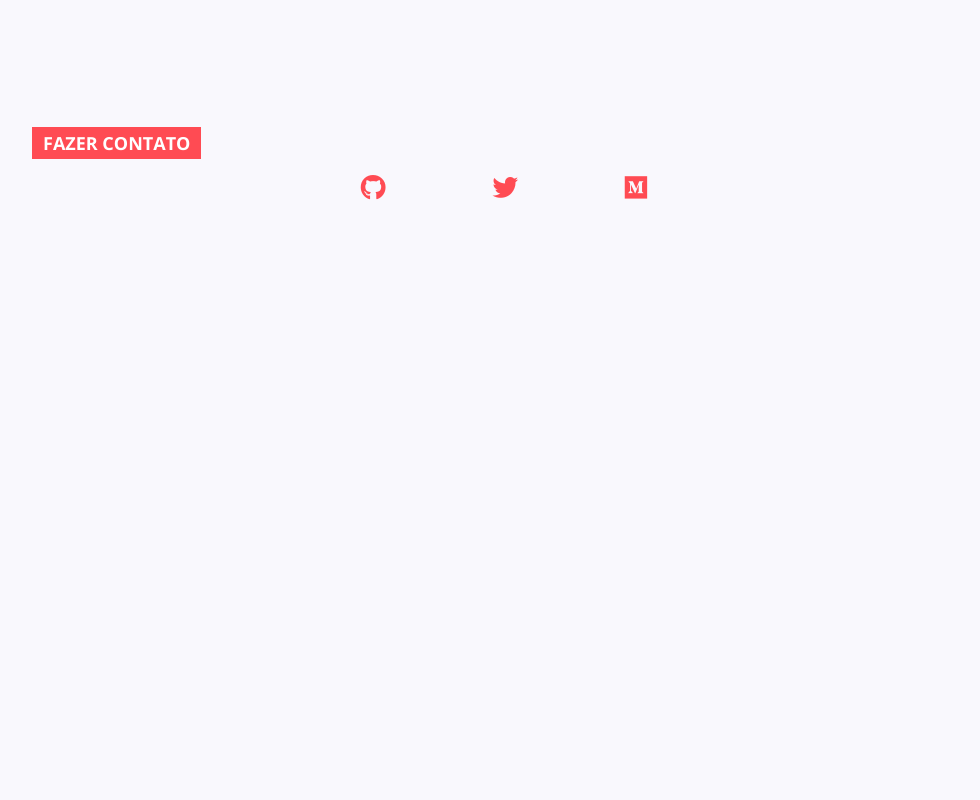
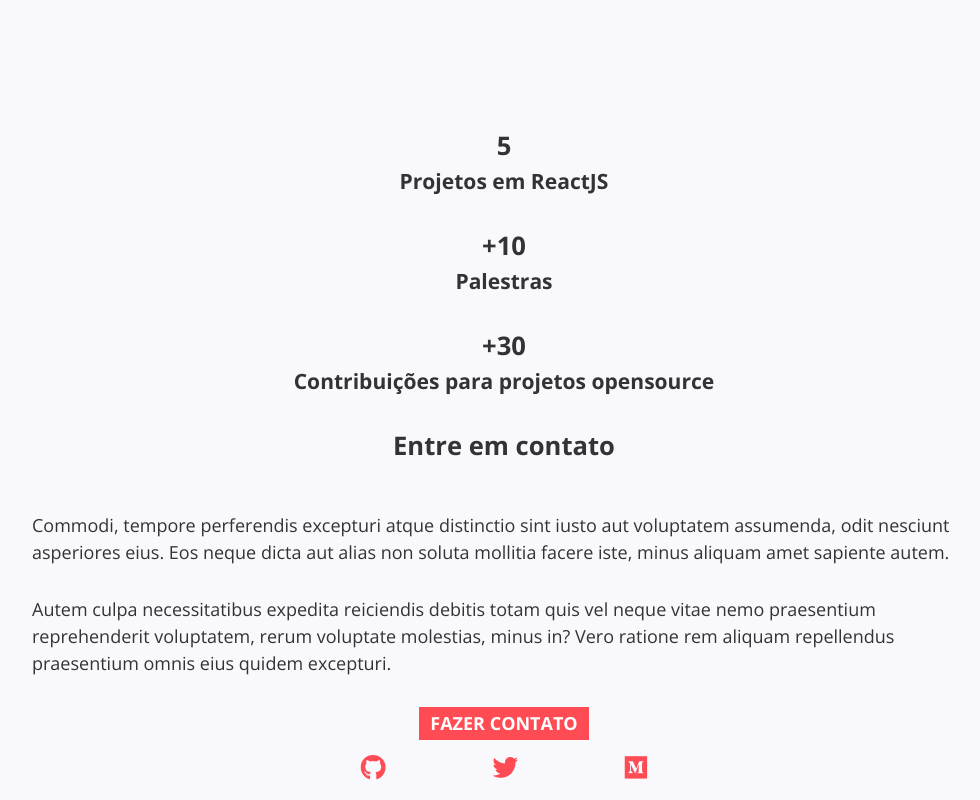
Before and after one commit to aaamenezes/Andre_Menezes_JAMStackAlura, a Next.js app: page /contact in a window 1280 px wide. Shown: the part 5574-6374 px from the top of the page, without its empty margins (136-1116 px from the left). Before the commit the page ends 5793 px from the top, so only its background shows below. Built offline with nearby package versions, Linux system fonts and the light colour scheme.

Commit message:
Pagina contact, seçao com numeros e remover motion do modal

```diff
--- a/pages/contact.js
+++ b/pages/contact.js
@@ -12,6 +12,7 @@ import Avatar from '../src/components/common/avatar'
 import Text from '../src/components/text'
 import theme from '../src/theme'
 import GridImages from '../src/components/common/gridImages'
+import Numbers from '../src/components/contact/numbers'
 
 export default function Contact() {
   const [ modalDisplay, setModalDisplay ] = useState(false)
@@ -130,16 +131,30 @@ export default function Contact() {
                 // eslint-disable-next-line max-len
                 url: 'https://i.picsum.photos/id/719/600/600.jpg?hmac=1q45aclFnkzu-iEnjJamWFQ4fN_5zwz1d1uguTvmr9U',
                 alt: 'Alt imagem 7'
-              },
+              }
             ]}
           />
         </Container>
 
+        <Container>
+          <Numbers number='5' text='Projetos em ReactJS' />
+          <Numbers number='+10' text='Palestras' />
+          <Numbers number='+30' text='Contribuições para projetos opensource' />
+        </Container>
+
         <Container as='section'>
+          <Title>Entre em contato</Title>
+          {/* eslint-disable-next-line max-len */}
+          <Text>Commodi, tempore perferendis excepturi atque distinctio sint iusto aut voluptatem assumenda, odit nesciunt asperiores eius. Eos neque dicta aut alias non soluta mollitia facere iste, minus aliquam amet sapiente autem.</Text>
+
+          {/* eslint-disable-next-line max-len */}
+          <Text>Autem culpa necessitatibus expedita reiciendis debitis totam quis vel neque vitae nemo praesentium reprehenderit voluptatem, rerum voluptate molestias, minus in? Vero ratione rem aliquam repellendus praesentium omnis eius quidem excepturi.</Text>
 
           <Button
             variant='primary'
             as='button'
+            display='block'
+            margin='auto'
             handleClick={setModalDisplay}
           >
             Fazer contato
--- a/src/components/common/button/index.js
+++ b/src/components/common/button/index.js
@@ -2,6 +2,7 @@ import React from 'react'
 import Link from 'next/link'
 import styled from 'styled-components'
 import PropTypes from 'prop-types'
+import propToStyle from '../../../utils/propToStyle'
 
 const ButtonStyled = styled.a`
   padding: 5px 10px;
@@ -10,6 +11,9 @@ const ButtonStyled = styled.a`
   font-weight: ${ ({ theme }) => theme.fontWeight.bold };
   transition: ${ ({ theme }) => theme.transition.fast };
   cursor: pointer;
+
+  ${ propToStyle('display') }
+  ${ propToStyle('margin') }
 
   ${ ({ variant, theme }) => {
     if (variant === 'primary') {
@@ -58,7 +62,7 @@ const ButtonStyled = styled.a`
   }
 `
 
-function Button({ variant, children, url, handleClick, disabled }) {
+function Button({ variant, children, url, handleClick, disabled, ...props }) {
   if (url) {
     return (
       <Link href={url} passHref>
@@ -74,6 +78,7 @@ function Button({ variant, children, url, handleClick, disabled }) {
       variant={variant}
       as='button'
       disabled={disabled}
+      {...props}
       onClick={handleClick ? () => handleClick(true) : undefined}
     >
       {children}
--- a/src/components/common/gridImages/index.js
+++ b/src/components/common/gridImages/index.js
@@ -34,7 +34,7 @@ const GridImagesStyled = styled.div`
 
 function GridImages({ images }) {
   const imageElements = images.map(image => (
-    <div>
+    <div key={image.alt}>
       <img src={image.url} alt={image.alt} />
     </div>
   ))
--- a/src/components/common/modal/index.js
+++ b/src/components/common/modal/index.js
@@ -1,10 +1,7 @@
 import React from 'react'
-
 import styled, { createGlobalStyle } from 'styled-components'
 import PropTypes from 'prop-types'
-
 import { motion } from 'framer-motion'
-
 import Container from '../container'
 
 function background({ theme }) {
@@ -24,49 +21,33 @@ const ModalBackdrop = styled.div`
 `
 
 const ModalStyled = styled(Container)`
-  position: relative;
-  /* z-index: ${ ({ theme }) => theme.zIndex.modal };
-  transform: translate(-50%, -50%) !important;
+  position: fixed;
+  z-index: ${ ({ theme }) => theme.zIndex.modal };
+  transform: translate(-50%, -50%);
   top: 50%;
-  left: 50%; */
+  left: 50%;
 
   display: flex;
   flex-direction: column;
   justify-content: center;
   align-items: center;
 
-  width: 100%;
+  width: 95%;
   max-width: 600px;
   min-height: 80vh;
   background-color: ${ ({ theme }) => theme.color.support.white };
 `
 
-const LockScroll = createGlobalStyle`
-  body {
-    overflow: hidden;
-  }
-`
+const LockScroll = createGlobalStyle` body { overflow: hidden; } `
 
 function Modal({ setModalDisplay, children }) {
   return (
     <>
       <LockScroll />
-      <motion.div
-        initial={{ opacity: 0 }}
-        animate={{ opacity: 1 }}
-      >
-        <ModalBackdrop onClick={() => setModalDisplay(false)} />
-      </motion.div>
-      <motion.div
-        animate={{
-          x: [ 1000, 0, 0 ],
-          scale: [ 0.8, 0.8, 1 ]
-        }}
-      >
-        <ModalStyled>
-          {children}
-        </ModalStyled>
-      </motion.div>
+      <ModalBackdrop onClick={() => setModalDisplay(false)} />
+      <ModalStyled>
+        {children}
+      </ModalStyled>
     </>
   )
 }
--- /dev/null
+++ b/src/components/contact/numbers/index.js
@@ -0,0 +1,24 @@
+import React from 'react'
+import PropTypes from 'prop-types'
+import styled from 'styled-components'
+import Title from '../../title'
+
+const Article = styled.article`
+  margin-bottom: 30px;
+`
+
+function Numbers({ number, text }) {
+  return (
+    <Article>
+      <Title margin='0'>{number}</Title>
+      <Title titleTag='h3' textAlign='center'>{text}</Title>
+    </Article>
+  )
+}
+
+Numbers.propTypes = {
+  number: PropTypes.string.isRequired,
+  text: PropTypes.string.isRequired
+}
+
+export default Numbers
```
